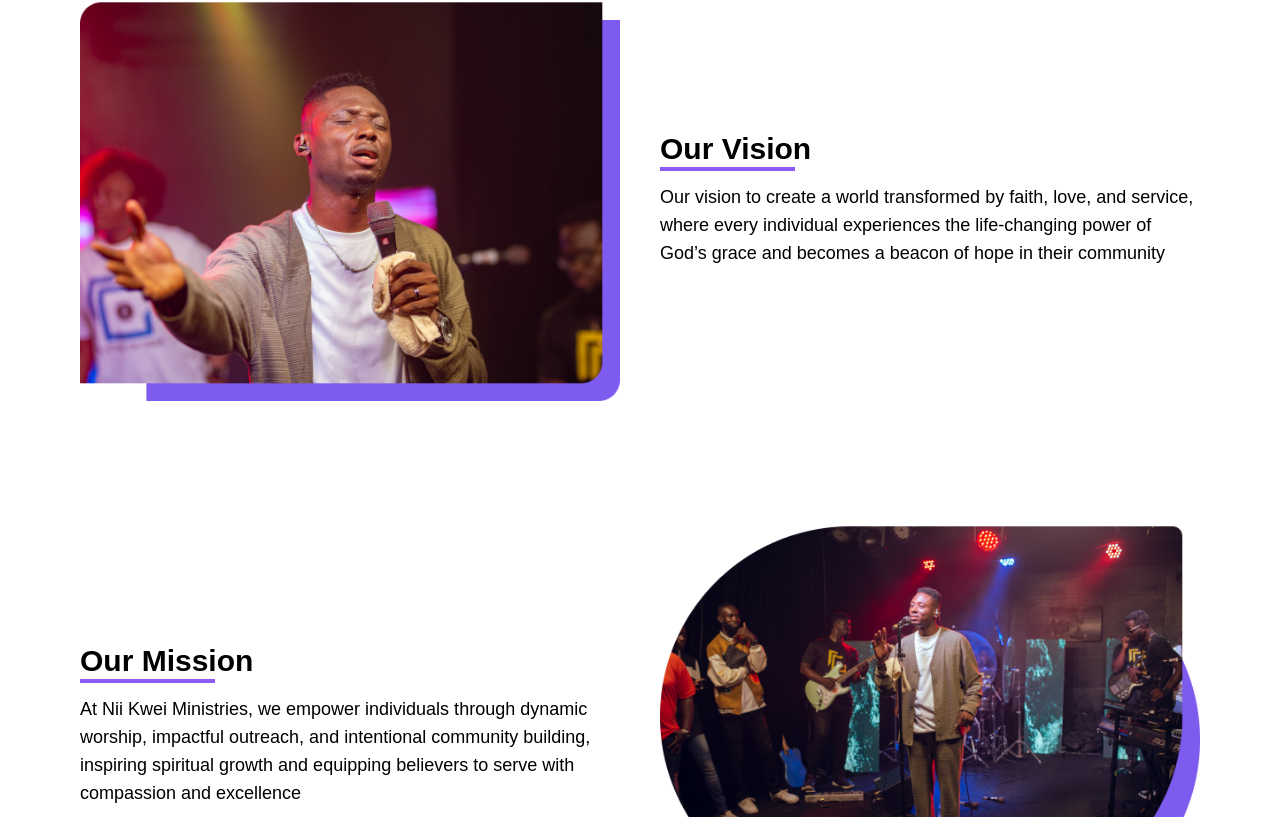
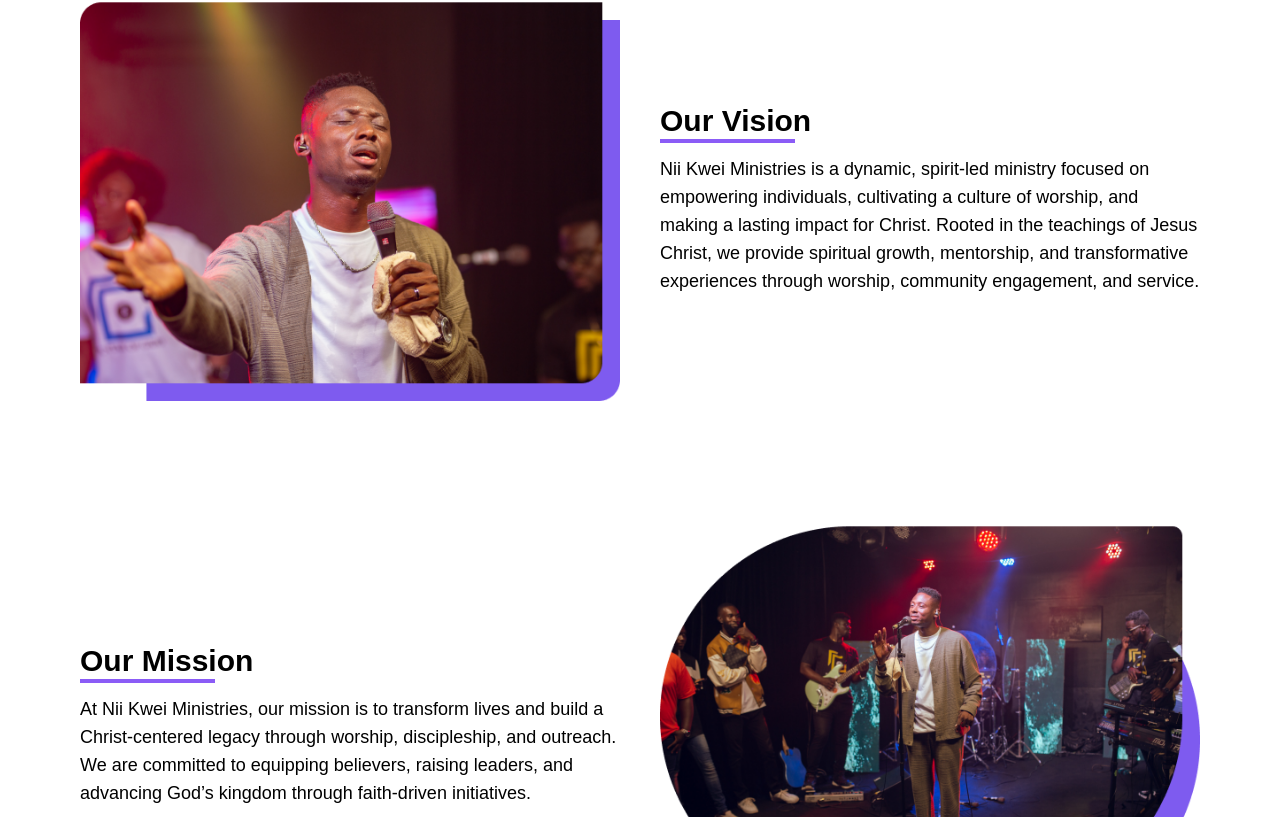
Before and after one commit to aetech24/Nii-Kwei, a Next.js app: page /about in a window 1280 px wide. Shown: the part 563-1380 px from the top of the page. Built offline with nearby package versions, Linux system fonts and the light colour scheme.

Commit message:
Added more members

```diff
--- a/app/about/page.js
+++ b/app/about/page.js
@@ -55,9 +55,7 @@ const page = () => {
               <span className="absolute left-0 bottom-0 w-[25%] h-1 bg-violet-500"></span>
             </h1>
               <ul>
-                <li className="lg:text-lg">Our vision to create a world transformed by faith, love,
-                     and service, where every individual experiences the life-changing power of God’s
-                     grace and becomes a beacon of hope in their community
+                <li className="lg:text-lg">Nii Kwei Ministries is a dynamic, spirit-led ministry focused on empowering individuals, cultivating a culture of worship, and making a lasting impact for Christ. Rooted in the teachings of Jesus Christ, we provide spiritual growth, mentorship, and transformative experiences through worship, community engagement, and service.
                 </li>
               </ul>
             </div>
@@ -69,10 +67,7 @@ const page = () => {
                 <span className="absolute left-0 bottom-0 w-[25%] h-1 bg-violet-500"></span>
               </h1>
               <ul>
-                <li className="lg:text-lg">At Nii Kwei Ministries, we empower individuals through dynamic worship,
-                     impactful outreach, and intentional community building, inspiring spiritual growth and equipping
-                      believers to serve with compassion and excellence</li>
-
+                <li className="lg:text-lg">At Nii Kwei Ministries, our mission is to transform lives and build a Christ-centered legacy through worship, discipleship, and outreach. We are committed to equipping believers, raising leaders, and advancing God’s kingdom through faith-driven initiatives.</li>
               </ul>
             </div>
             <Image src={Singer2} alt="Singer Nii Kwei" width={700} height={500} />
```
